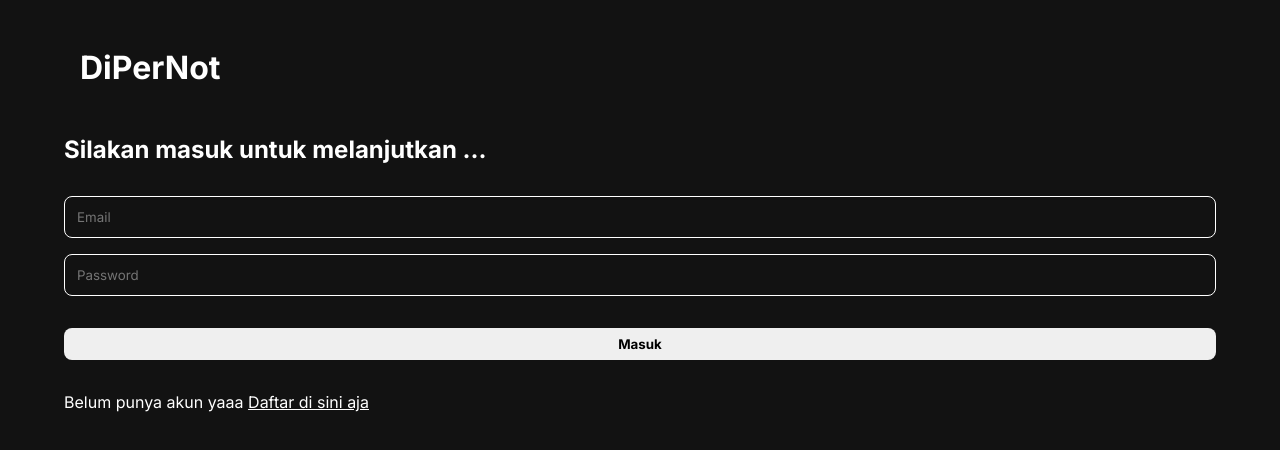
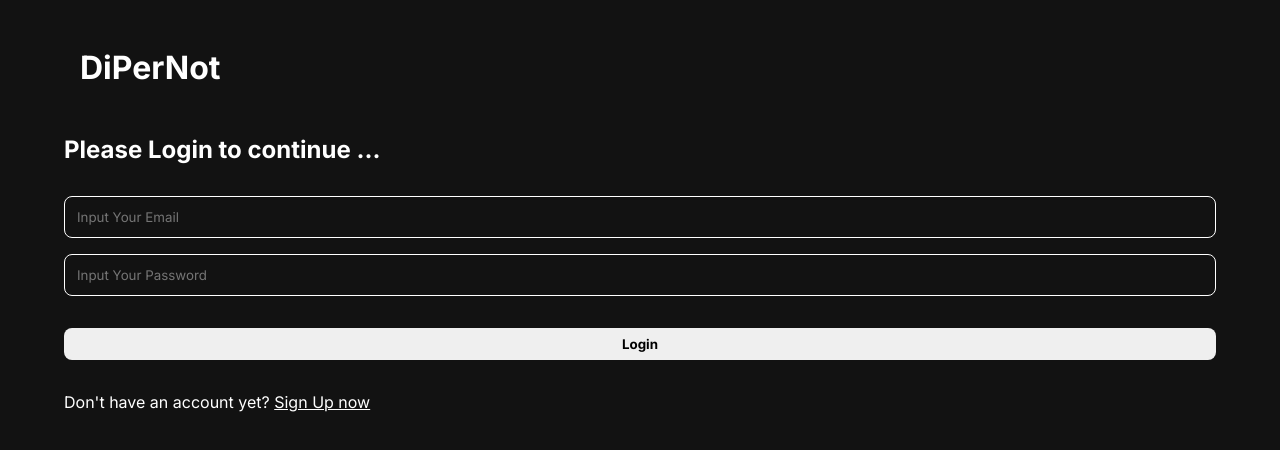
Before and after one commit to srmpandejlaki/story-app-v2, a React (Vite) app: page / in a window 1280 px wide. Shown: the top 450 px of the page. Built offline with nearby package versions, Linux system fonts and the light colour scheme; no server answers.

Commit message:
custom hooks login dan register

```diff
--- a/src/components/login-input.jsx
+++ b/src/components/login-input.jsx
@@ -1,58 +1,27 @@
 import React from 'react';
 import PropTypes from 'prop-types';
+import useInput from '../hooks/useInput';
 
-class LoginInput extends React.Component {
-  constructor(props) {
-    super(props);
+function LoginInput({ login }) {
+  const [email, onEmailChange] = useInput('');
+  const [password, onPasswordChange] = useInput('');
 
-    this.state = {
-      email: '',
-      password: '',
-    };
+  const onSubmitHandler = (event) => {
+    event.preventDefault();
+    login({ email, password });
+  };
 
-    this.onEmailChangeHandler = this.onEmailChangeHandler.bind(this);
-    this.onPasswordChangeHandler = this.onPasswordChangeHandler.bind(this);
-    this.onSubmitHandler = this.onSubmitHandler.bind(this);
-  }
-
-  onEmailChangeHandler(event) {
-    this.setState(() => {
-      return {
-        email: event.target.value
-      }
-    })
-  }
-
-  onPasswordChangeHandler(event) {
-    this.setState(() => {
-      return {
-        password: event.target.value
-      };
-    });
-  }
-
-  onSubmitHandler(event) {
-    event.preventDefault();
-
-    this.props.login({
-      email: this.state.email,
-      password: this.state.password,
-    });
-  }
-
-  render() {
-    return (
-      <form onSubmit={this.onSubmitHandler} className='login-input'>
-        <input type="email" placeholder='Email' value={this.state.email} onChange={this.onEmailChangeHandler} />
-        <input type="password" placeholder='Password' value={this.state.password} onChange={this.onPasswordChangeHandler} />
-        <button>Masuk</button>
-      </form>
-    );
-  }
+  return (
+    <form className='login-input' onSubmit={onSubmitHandler}>
+      <input type="email" id="email" value={email} onChange={onEmailChange} placeholder='Input Your Email'/>
+      <input type="password" id="password" value={password} onChange={onPasswordChange} placeholder='Input Your Password'/>
+      <button type="submit">Login</button>
+    </form>
+  );
 }
 
 LoginInput.propTypes = {
   login: PropTypes.func.isRequired,
-}
+};
 
 export default LoginInput;
--- a/src/components/register-input.jsx
+++ b/src/components/register-input.jsx
@@ -1,66 +1,25 @@
 import React from 'react';
 import PropTypes from 'prop-types';
+import useInput from '../hooks/useInput';
 
-class RegisterInput extends React.Component {
-  constructor(props) {
-    super(props)
+function RegisterInput({ register }) {
+  const [name, onNameChange] = useInput('');
+  const [email, onEmailChange] = useInput('');
+  const [password, onPasswordChange] = useInput('');
 
-    this.state = {
-      name: '',
-      email: '',
-      password: '',
-    }
+  const onSubmitHandler = (event) => {
+    event.preventDefault();
+    register({ name, email, password }); // Memanggil register, bukan login
+  };
 
-    this.onNameChange = this.onNameChange.bind(this);
-    this.onEmailChange = this.onEmailChange.bind(this);
-    this.onPasswordChange = this.onPasswordChange.bind(this);
-    this.onSubmitHandler = this.onSubmitHandler.bind(this);
-  }
-
-  onNameChange(event) {
-    this.setState(() => {
-      return {
-        name: event.target.value,
-      };
-    });
-  }
-
-  onEmailChange(event) {
-    this.setState(() => {
-      return {
-        email: event.target.value
-      };
-    });
-  }
-
-  onPasswordChange(event) {
-    this.setState(() => {
-      return {
-        password: event.target.value
-      };
-    })
-  }
-
-  onSubmitHandler(event) {
-    event.preventDefault();
-
-    this.props.register({
-      name: this.state.name,
-      email: this.state.email,
-      password: this.state.password,
-    });
-  }
-
-  render() {
-    return (
-      <form onSubmit={this.onSubmitHandler} className='register-input'>
-        <input type="text" placeholder="Nama" value={this.state.name} onChange={this.onNameChange} />
-        <input type="email" placeholder="Email" value={this.state.email} onChange={this.onEmailChange} />
-        <input type="password" placeholder="Password" autoComplete='current-password' value={this.state.password} onChange={this.onPasswordChange} />
-        <button>Register</button>
-      </form>
-    )
-  }
+  return (
+    <form onSubmit={onSubmitHandler} className='register-input'>
+      <input type="text" id="name" value={name} onChange={onNameChange} placeholder='Input Your Name'/>
+      <input type="email" id="email" value={email} onChange={onEmailChange} placeholder='Input Your Email'/>
+      <input type="password" id="password" value={password} onChange={onPasswordChange} placeholder='Input Your Password'/>
+      <button type="submit">Register</button>
+    </form>
+  );
 }
 
 RegisterInput.propTypes = {
--- /dev/null
+++ b/src/hooks/useInput.js
@@ -0,0 +1,13 @@
+import { useState } from 'react';
+
+function useInput(defaultValue = '') {
+  const [value, setValue] = useState(defaultValue);
+
+  const onValueChangeHandler = (event) => {
+    setValue(event.target.value);
+  };
+
+  return [value, onValueChangeHandler];
+}
+
+export default useInput;
--- a/src/pages/LoginPage.jsx
+++ b/src/pages/LoginPage.jsx
@@ -15,9 +15,9 @@ function LoginPage({ loginSuccess }) {
 
   return (
     <section className='login-page'>
-      <h2>Silakan masuk untuk melanjutkan ...</h2>
+      <h2>Please Login to continue ...</h2>
       <LoginInput login={onLogin} />
-      <p>Belum punya akun yaaa <Link to="/register">Daftar di sini aja</Link></p>
+      <p>Don't have an account yet? <Link to="/register">Sign Up now</Link></p>
     </section>
   );
 }
--- a/src/pages/RegisterPage.jsx
+++ b/src/pages/RegisterPage.jsx
@@ -15,9 +15,9 @@ function RegisterPage() {
 
   return (
     <section className='register-page'>
-      <h2>Santai aja kawan ...</h2>
+      <h2>Take it easy budy ...</h2>
       <RegisterInput register={onRegisterHandler} />
-      <p>Kembali ke <Link to="/">Masuk</Link></p>
+      <p>Back to <Link to="/">Login</Link></p>
     </section>
   )
 }
```
